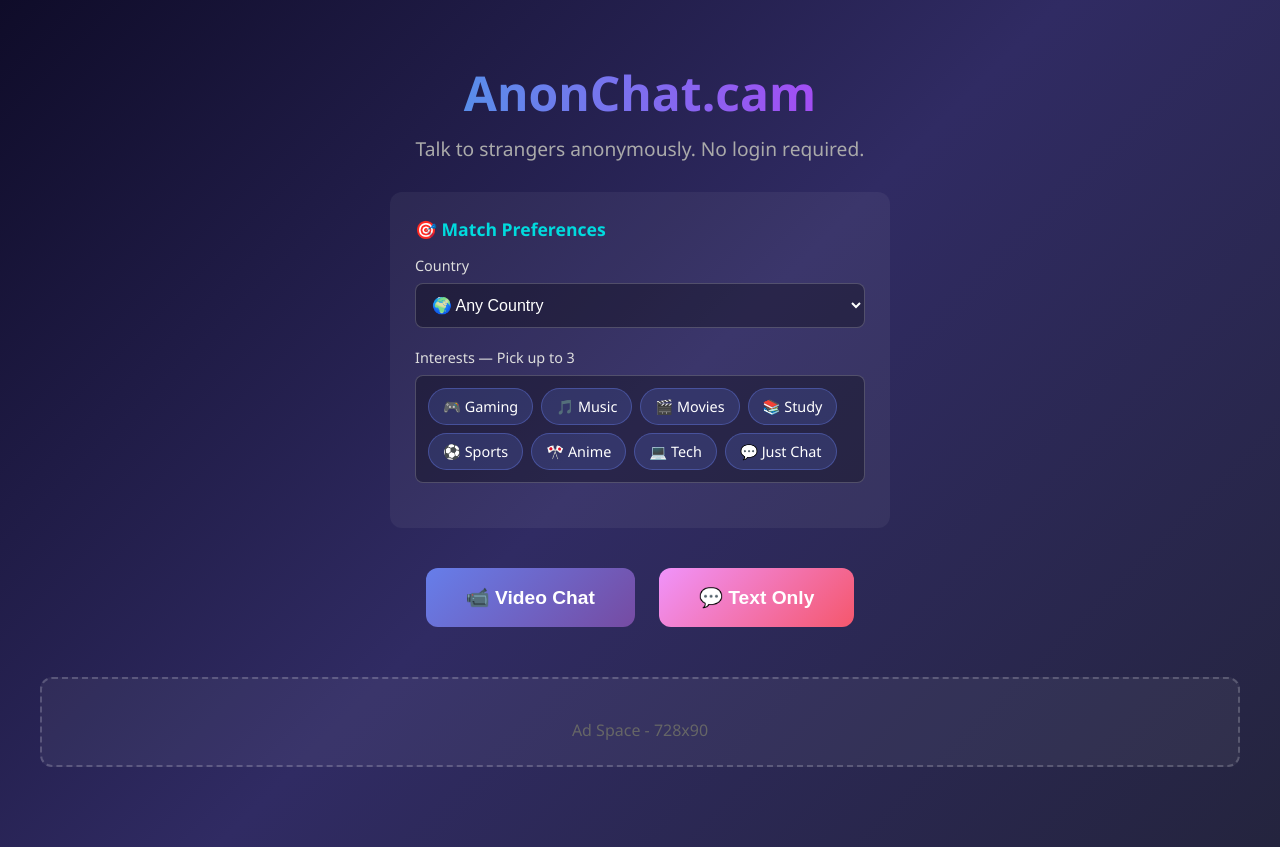
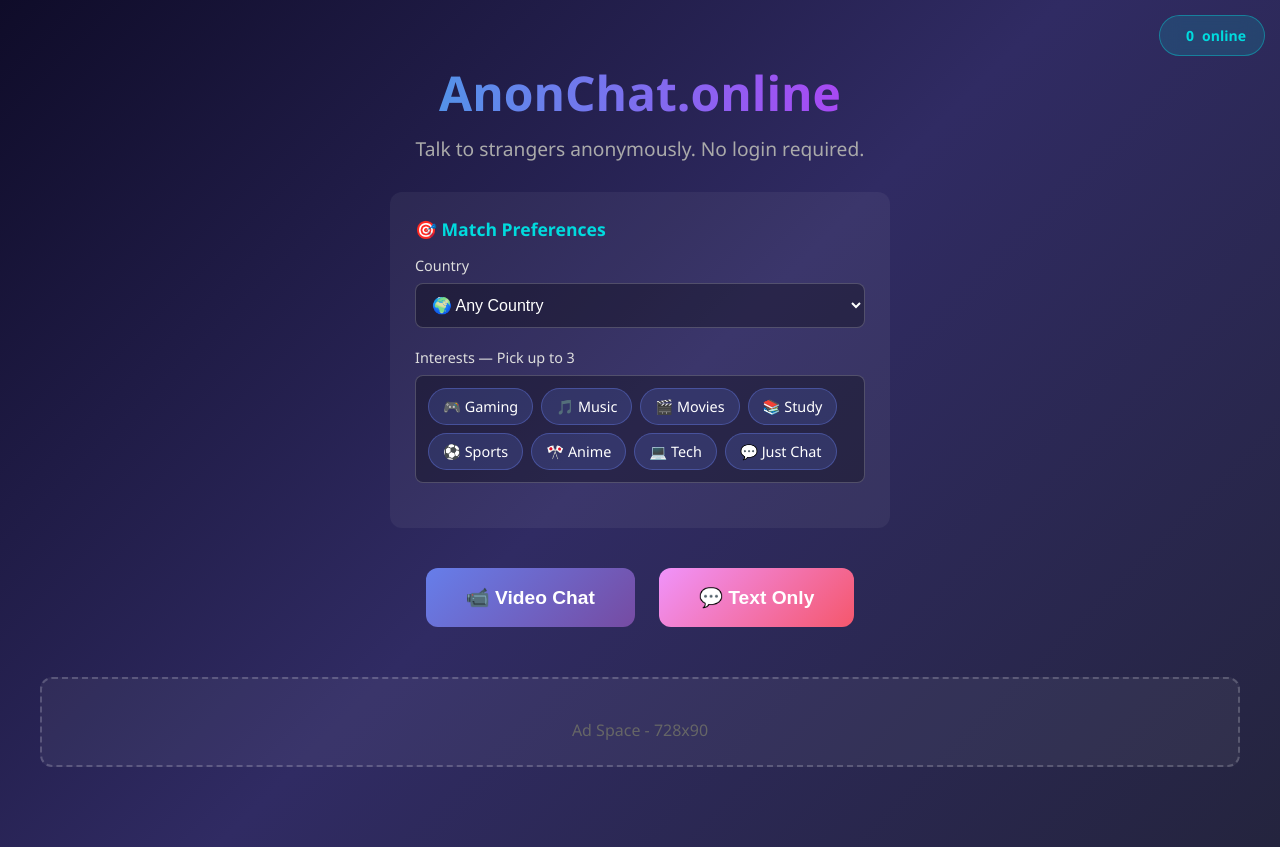
Before and after one commit to abhinavn492-arch/anonchat, a website: page public/index.html in a window 1280 px wide. Drawn offline with nearby package versions, Linux system fonts and the light colour scheme; no server answers.

Commit message:
Update index.html

```diff
--- a/public/index.html
+++ b/public/index.html
@@ -3,7 +3,7 @@
 <head>
   <meta charset="UTF-8">
   <meta name="viewport" content="width=device-width, initial-scale=1.0">
-  <title>AnonChat.cam - Talk to Strangers</title>
+  <title>AnonChat.online - Talk to Strangers</title>
   <style>
     * { margin: 0; padding: 0; box-sizing: border-box; }
     body {
@@ -12,6 +12,36 @@
       color: #fff;
       min-height: 100vh;
     }
+
+ .online-badge {
+      position: fixed;
+      top: 15px;
+      right: 15px;
+      background: rgba(0, 219, 222, 0.15);
+      color: #00dbde;
+      padding: 10px 18px;
+      border-radius: 25px;
+      font-size: 14px;
+      font-weight: 600;
+      border: 1px solid rgba(0, 219, 222, 0.4);
+      z-index: 9999;
+      backdrop-filter: blur(10px);
+      display: flex;
+      align-items: center;
+      gap: 8px;
+    }
+ .online-badge.dot {
+      width: 8px;
+      height: 8px;
+      background: #00dbde;
+      border-radius: 50%;
+      animation: pulse 2s infinite;
+    }
+    @keyframes pulse {
+      0%, 100% { opacity: 1; box-shadow: 0 0 rgba(0, 219, 222, 0.7); }
+      50% { opacity: 0.8; box-shadow: 0 0 0 6px rgba(0, 219, 222, 0); }
+    }
+
  .container { max-width: 1400px; margin: 0 auto; padding: 20px; }
 
     #start-screen { text-align: center; padding: 40px 20px; }
@@ -206,9 +236,14 @@
   </style>
 </head>
 <body>
+  <div class="online-badge">
+    <span class="dot"></span>
+    <span id="onlineCount">0</span> online
+  </div>
+
   <div class="container">
     <div id="start-screen">
-      <h1>AnonChat.cam</h1>
+      <h1>AnonChat.online</h1>
       <p>Talk to strangers anonymously. No login required.</p>
 
       <div class="filter-section">
@@ -269,7 +304,6 @@
             <button id="reportBtn" class="action-btn" onclick="reportUser()">⚠️ Report</button>
             <button id="nextBtn" class="action-btn" onclick="nextStranger()">⏭️ Next</button>
           </div>
-        </div>
         <div class="sidebar">
           <div class="ad-space ad-sidebar">Ad Space<br>300x250</div>
           <div class="ad-space ad-sidebar">Ad Space<br>300x250</div>
@@ -288,6 +322,10 @@
     let selectedInterests = [];
     let selectedCountry = 'any';
 
+    socket.on('onlineCount', (count) => {
+      document.getElementById('onlineCount').innerText = count;
+    });
+
     const servers = {
       iceServers: [
         { urls: 'stun:stun.l.google.com:19302' },
@@ -295,7 +333,6 @@
       ]
     };
 
-    // Interest tag selection
     document.querySelectorAll('.tag').forEach(tag => {
       tag.addEventListener('click', () => {
         const tagName = tag.dataset.tag;
```
Lines whose indentation alone changed are shown as unchanged.
